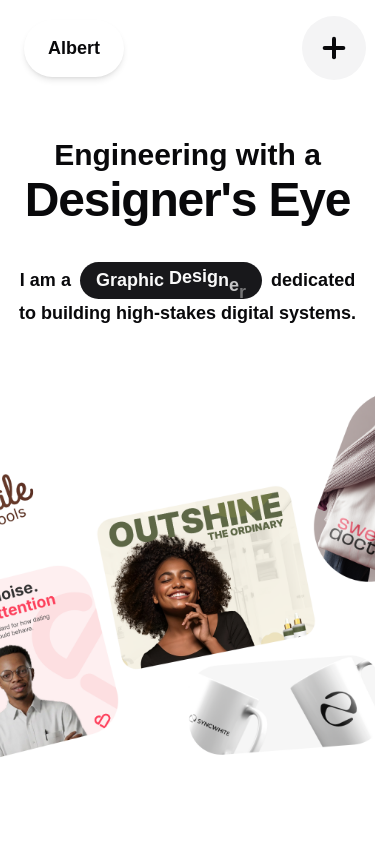
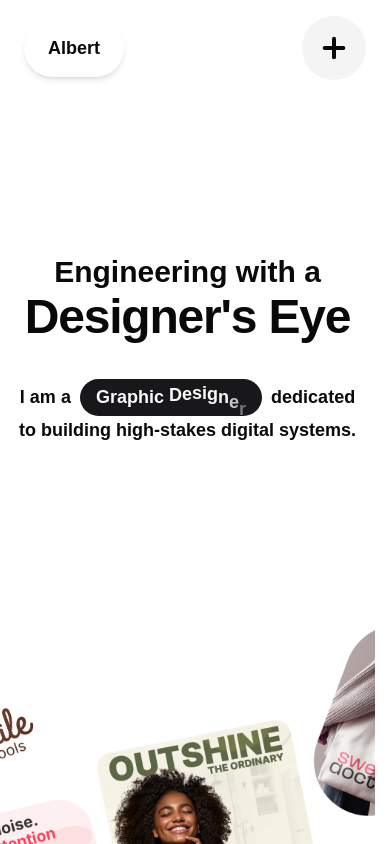
Before and after one commit to albizzy/albert_mwasisoba_portfolio_v2, a Next.js app: page / in a window 390 px wide. Shown: the top 844 px of the page. Built offline with nearby package versions, Linux system fonts and the light colour scheme; a web font is replaced by a local one.

Commit message:
chore(content): Update Hero section styling to adjust minimum height for responsiveness

```diff
--- a/src/components/content/home/hero-section.tsx
+++ b/src/components/content/home/hero-section.tsx
@@ -97,7 +97,7 @@ export function HeroSection() {
     return (
         <section
             ref={containerRef}
-            className="relative w-full h-fit  md:min-h-[60vh] flex flex-col justify-center items-center py-10 overflow-hidden"
+            className="relative w-full min-h-[60vh]  md:min-h-[50vh] flex flex-col justify-center items-center py-10 overflow-hidden"
         >
             <div className="max-w-4xl mx-auto flex flex-col items-center text-center px-4 space-y-8 z-10">
                 <div className="-space-y-1">
```
